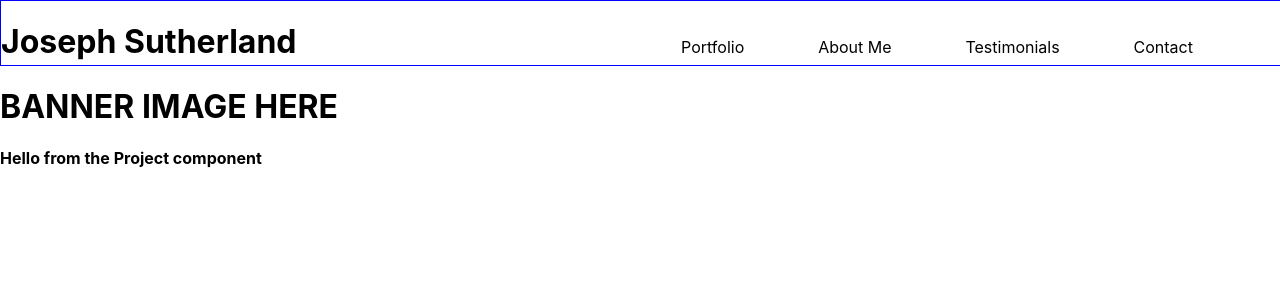
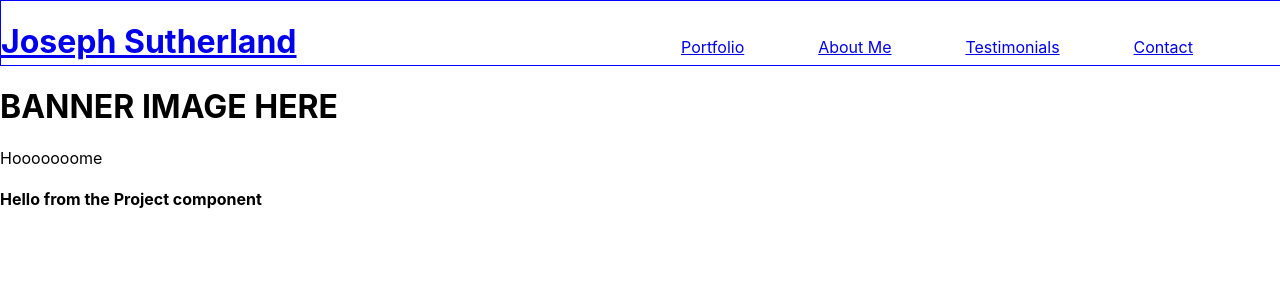
Before and after one commit to onitwin/portfoilio, a React (Create React App) app: page / in a window 1280 px wide. Shown: the top 300 px of the page. Built offline with nearby package versions, Linux system fonts and the light colour scheme.

Commit message:
added router functionality

```diff
--- a/package.json
+++ b/package.json
@@ -9,6 +9,8 @@
     "node-sass": "^4.14.1",
     "react": "^17.0.1",
     "react-dom": "^17.0.1",
+    "react-router": "^5.2.0",
+    "react-router-dom": "^5.2.0",
     "react-scripts": "4.0.1",
     "web-vitals": "^0.2.4"
   },
--- /dev/null
+++ b/src/container/Home.js
@@ -0,0 +1,18 @@
+import React,{Fragment} from 'react'
+import Banner from "../banner/Banner"
+import Project from "../project/Project"
+
+
+const Home=()=>{
+
+  return(
+    <Fragment>
+    <Banner/>
+    <p>Hooooooome</p>
+    <Project/>
+    </Fragment>
+
+  )
+}
+
+export default Home;
--- a/src/container/MainContainer.js
+++ b/src/container/MainContainer.js
@@ -1,7 +1,12 @@
-import React from "react";
-import Project from "../project/Project"
-import Navbar from "../navbar/Navbar"
-import Banner from "../banner/Banner"
+import React,{Fragment} from "react";
+import Project from "../project/Project";
+import Navbar from "../navbar/Navbar";
+import AboutMe from "./AboutMe";
+import Contact from "./Contact";
+import Portfolio from "./Portfolio";
+import Testimonials from "./Testimonials";
+import Home from "./Home";
+import { BrowserRouter as Router,Route } from "react-router-dom";
 
 const MainContainer=()=>{
 //main container shoould be responsible for all routes and display bar Navbar
@@ -9,9 +14,16 @@ const MainContainer=()=>{
 
   return(
     <div>
-    <Navbar/>
-    <Banner/>
-    <Project/>
+    <Router>
+    <Fragment>
+      <Navbar/>
+      <Route exact path="/" component={Home}/>
+      <Route path="/about" component={AboutMe}/>
+      <Route path="/contact" component={Contact}/>
+      <Route path="/portfolio" component={Portfolio}/>
+      <Route path="/testimonials" component={Testimonials}/>
+    </Fragment>
+    </Router>
     </div>
 
   )
--- /dev/null
+++ b/src/container/Testimonials.js
@@ -0,0 +1,12 @@
+import React from "react"
+
+
+
+const Testimonials=()=>{
+
+  return(
+    <h1>Hello from the testimonials page</h1>
+  )
+
+}
+export default Testimonials
--- a/src/navbar/Logo.js
+++ b/src/navbar/Logo.js
@@ -1,4 +1,5 @@
 import React from 'react';
+import {Link} from "react-router-dom"
 
 
 
@@ -7,7 +8,7 @@ const Logo=()=>{
 
 
   return(
-    <h1 className="logo-text">Joseph Sutherland</h1>
+    <h1 className="logo-text"><Link to="/">Joseph Sutherland</Link></h1>
   )
 }
 
--- a/src/navbar/Navlist.js
+++ b/src/navbar/Navlist.js
@@ -1,4 +1,5 @@
 import React from 'react'
+import {Link} from "react-router-dom";
 
 
 const Navlist=()=>{
@@ -7,10 +8,10 @@ const Navlist=()=>{
   return(
     <div className="Nav-Links-Container">
     <ul className="Nav-links">
-    <li>Portfolio</li>
-    <li>About Me</li>
-    <li>Testimonials</li>
-    <li>Contact</li>
+    <li><Link to="/portfolio">Portfolio</Link></li>
+    <li><Link to="/about">About Me</Link></li>
+    <li><Link to="/testimonials">Testimonials</Link></li>
+    <li><Link to="/contact">Contact</Link></li>
     </ul>
     </div>
   )
```
Also changed, not shown: 1 other file (tests, documents, lock files or other folders).
